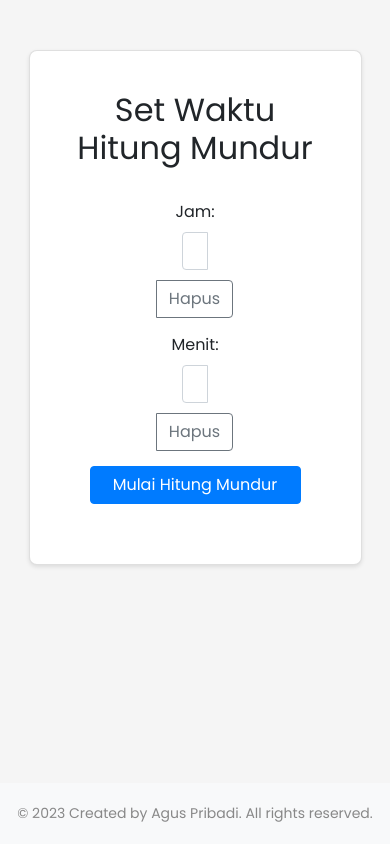
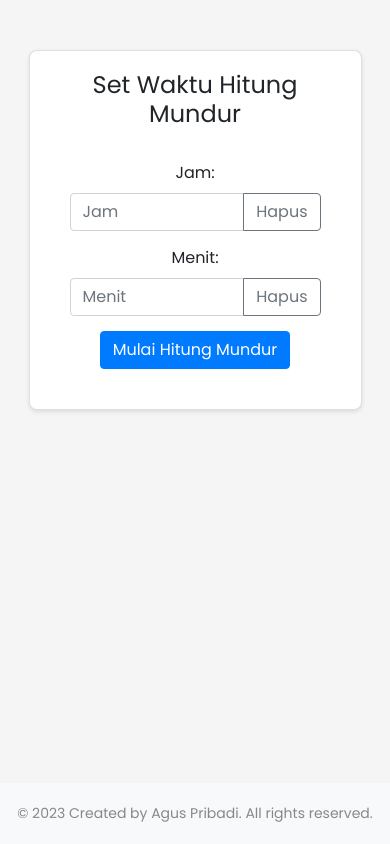
Before and after one commit to AgusPribadi/Countdown, a plain HTML site: page index.html in a window 390 px wide. Drawn offline with nearby package versions, Linux system fonts and the light colour scheme.

Commit message:
reponsif fix

```diff
--- a/style.css
+++ b/style.css
@@ -55,6 +55,11 @@ a:hover {
     .card {
         max-width: 100%;
         width: 90%;
+        padding: 20px; /* Adjust padding for better appearance */
+    }
+
+    .card-title {
+        font-size: 24px; /* Increase card title font size for better readability */
     }
 
     .form-group {
@@ -62,15 +67,21 @@ a:hover {
     }
 
     .input-group {
-        flex-direction: column;
+        flex-direction: row; /* Change back to row */
         align-items: center;
     }
 
     .input-group-append {
-        margin-top: 10px;
+        margin-top: 0; /* Reset margin */
     }
 
     .btn {
-        width: 100%;
+        width: auto; /* Remove fixed width */
+    }
+
+    /* Adjust input font size for better readability */
+    input[type="number"],
+    .btn {
+        font-size: 16px;
     }
 }
```
